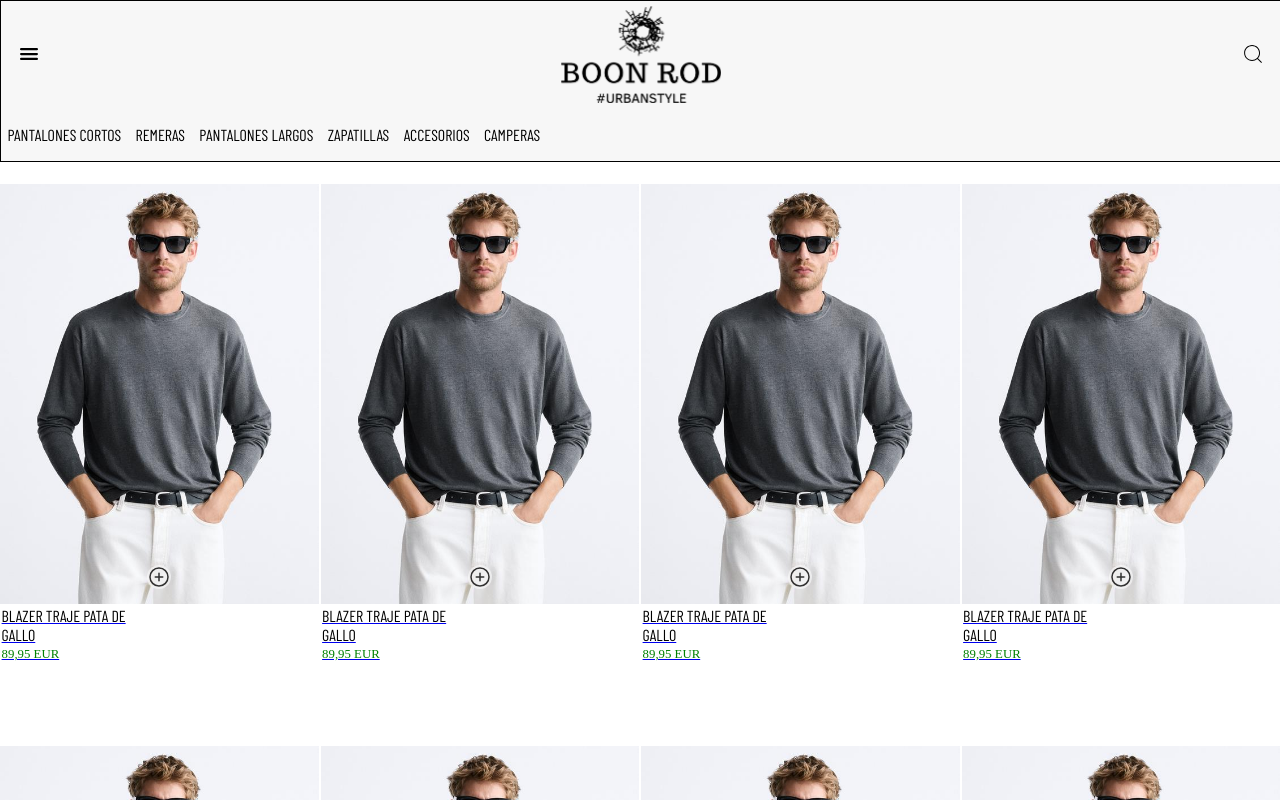
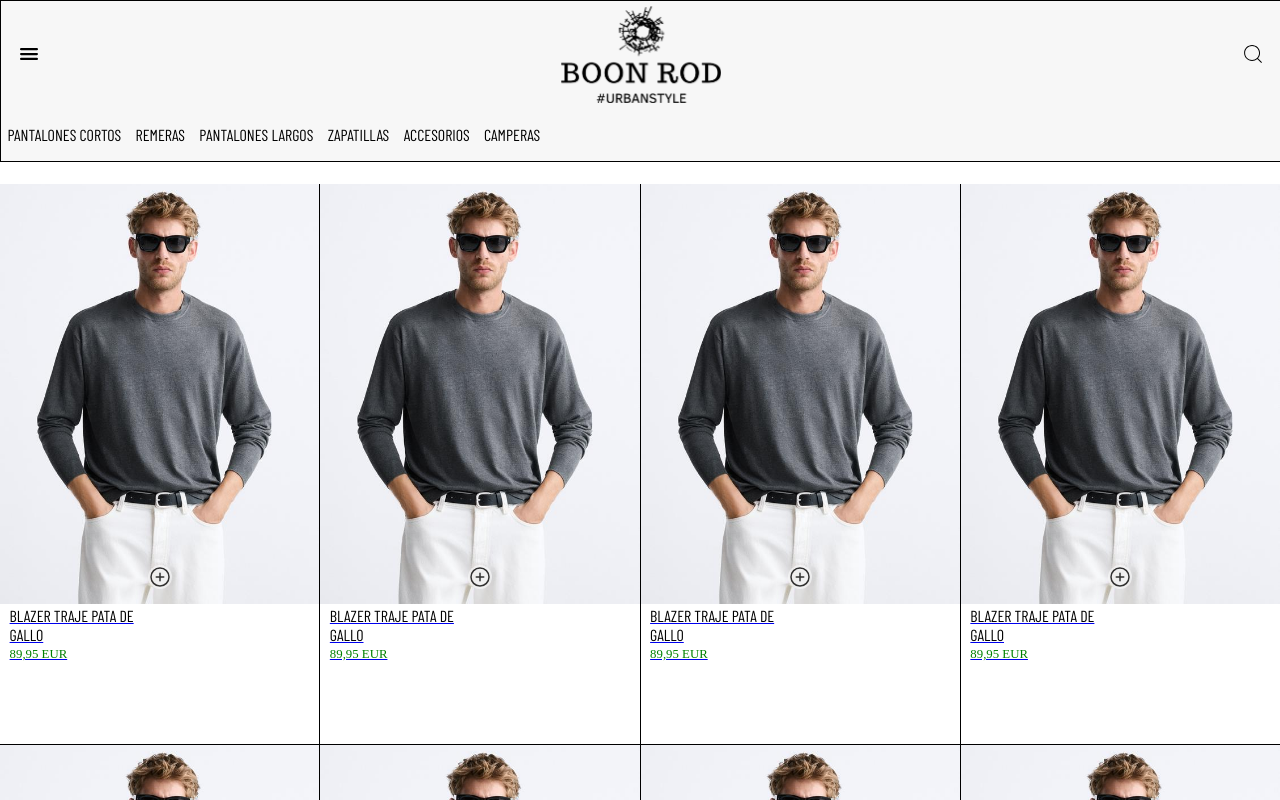
Before and after one commit to Juannmanuel/BoonRod, a React (Vite) app: page /catalogo in a window 1280 px wide. Built offline with nearby package versions, Linux system fonts and the light colour scheme; a web font is replaced by a local one.

Commit message:
Catalogo

```diff
--- a/src/components/Card/Card.module.css
+++ b/src/components/Card/Card.module.css
@@ -11,6 +11,7 @@
   justify-content: start;
   text-transform: uppercase;
   text-decoration: none;
+  background-color: white;
 
 }
 .image {
@@ -40,10 +41,13 @@
   height: auto;
   color: black;
   width: 10rem;
+  margin-left: .5rem;
 
 }
 .price {
   color: green;
   font-size: .8rem;
   padding: 0.1rem;
+  margin-left: .5rem;
+
 }
--- a/src/components/RecommendedProducts/RecommendedProducts.module.css
+++ b/src/components/RecommendedProducts/RecommendedProducts.module.css
@@ -4,9 +4,10 @@
   display: grid;
   grid-template-columns: repeat(4, 1fr);
   grid-auto-rows: 50rem;
-  grid-gap: 2px;
-  margin-bottom: 1rem;
+  grid-gap: 1px 1px;
+  border: 1px solid black;
   overflow: hidden;
+  background-color: black;
 
 
 }
@@ -16,10 +17,11 @@
   display: grid;
   grid-template-columns: repeat(4, 1fr);
   grid-auto-rows: 50rem;
-  grid-gap: 2px;
+  grid-gap: 1px 1px;
   margin-bottom: 1rem;
   margin-top: 23vh;
   overflow: hidden;
+  background-color: black;
 
 }
 
```
